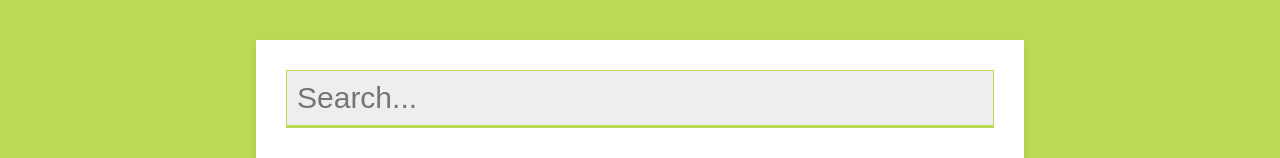
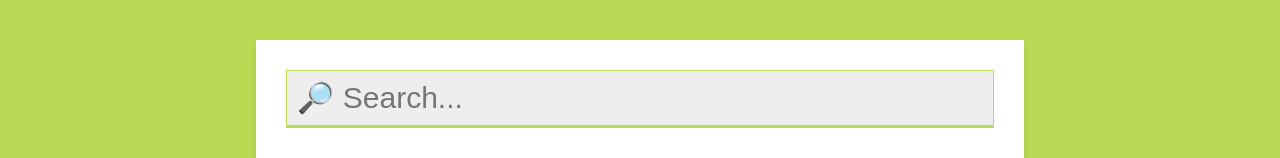
Before and after one commit to kevrowe/wanteth-to-beest-the-v-ry-most-wondrous, a React (Create React App) app in the folder ui/: page / in a window 1280 px wide. Shown: the part 155-313 px from the top of the page. Built offline with nearby package versions, Linux system fonts and the light colour scheme.

Commit message:
Add emoji to search

```diff
--- a/ui/src/components/search/Search.tsx
+++ b/ui/src/components/search/Search.tsx
@@ -25,7 +25,7 @@ const Search = styled.input`
 
 export default () => (
   <Wrapper>
-    <Search type="text" placeholder="Search..." name="search" />
+    <Search type="text" placeholder="🔎 Search..." name="search" />
     <article>
       Lorem ipsum dolor sit amet, consectetur adipisicing elit. Itaque, dicta
       ipsum necessitatibus ducimus repellat, maiores quo voluptates distinctio
```
